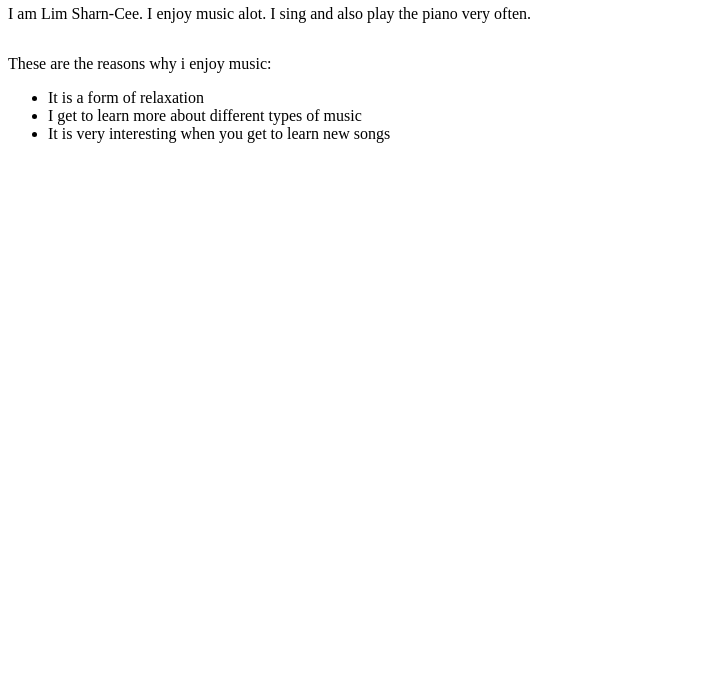
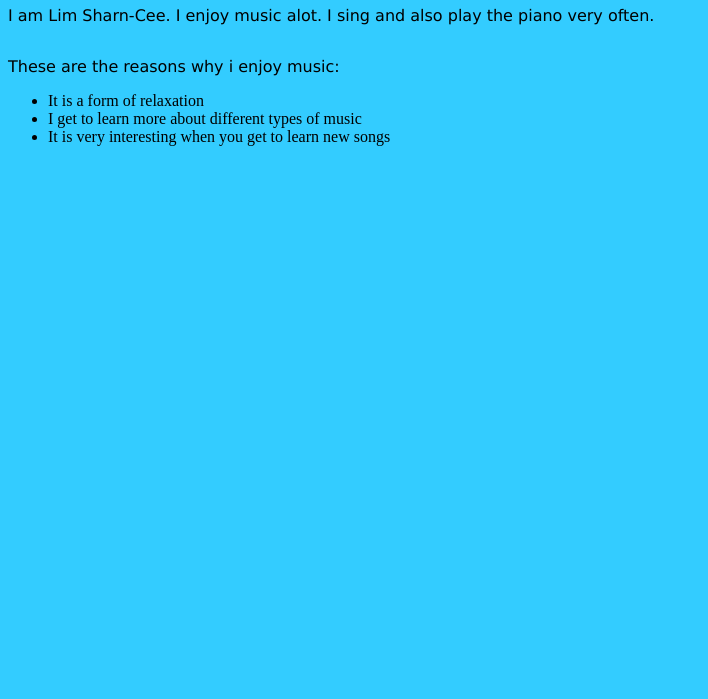
Before and after one commit to Sharncee/dhslimsharncee.github.io, a plain HTML site: page index.html in a window 1280 px wide. Shown: the part 101-800 px from the top of the page, without its empty margins (0-708 px from the left). Drawn offline with Linux system fonts and the light colour scheme.

Commit message:
Update index.html

```diff
--- a/index.html
+++ b/index.html
@@ -1,6 +1,9 @@
 #My Portfolio
 <!DOCTYPE html>
 <html>
+  <head>
+    <link rel="stylesheet" href="/style.css" />
+    </head>
 <body>
 <h1>All About Me</h1>
 <p>I am Lim Sharn-Cee. I enjoy music alot. I sing and also play the piano very often.</p>
```
